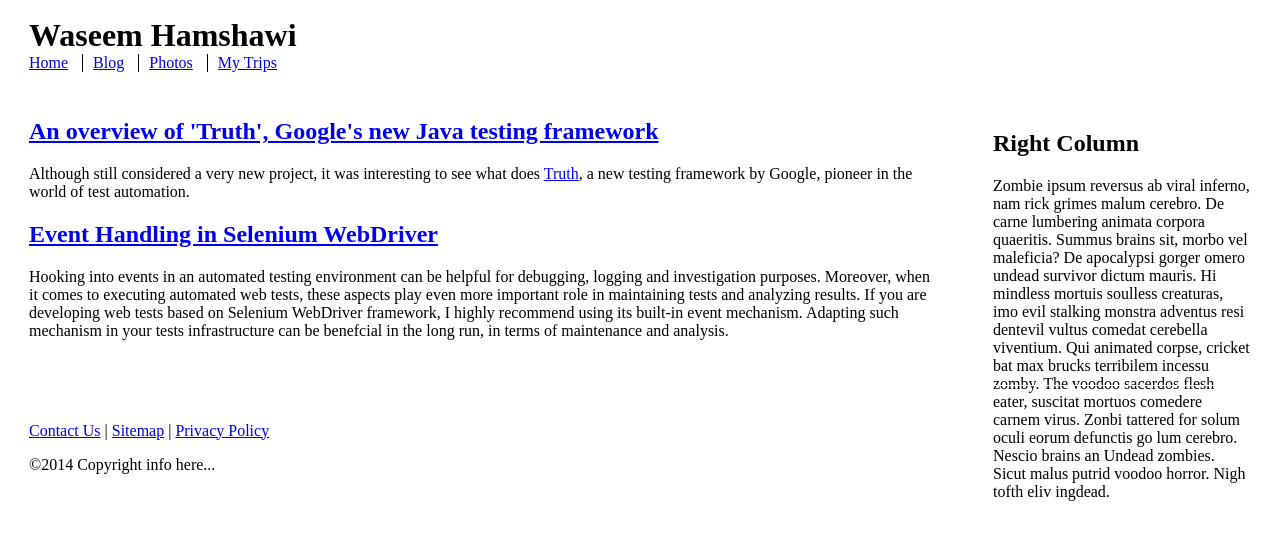
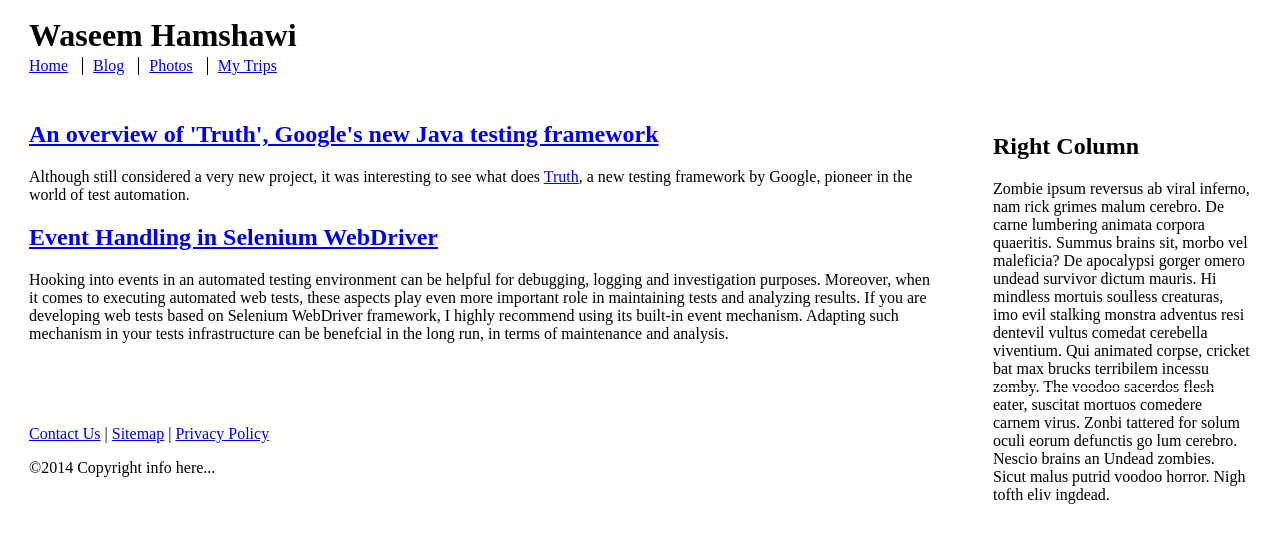
Before and after one commit to waseemh/waseemh.github.io, a Jekyll site: the page built from index.html, in a window 1280 px wide. Shown: the top 543 px of the page. Built offline with Jekyll 4.4.1, drawn with Linux system fonts in a browser that asks for light colours.

Commit message:
Update style.css

```diff
--- a/stylesheets/style.css
+++ b/stylesheets/style.css
@@ -8,11 +8,11 @@
 
 .leftColumn, .rightColumn, footer, header {  border: 1px solid  #fff; padding: 1.25em; }
 
-.leftColumn { margin-bottom: .5em; padding-top: 0.5em; }
+.leftColumn { margin-bottom: .5em; padding-top: .5em; }
 
-header { padding-bottom: 0.5em; padding-top: 0.5em; }
+header { padding-bottom: .5em; padding-top: .5em; }
 
-header h1 { margin-bottom: 0; margin-top: 0; }
+header h1 { margin-bottom: .1em; margin-top: 0; }
 
 .nav {
   list-style: none;
```
